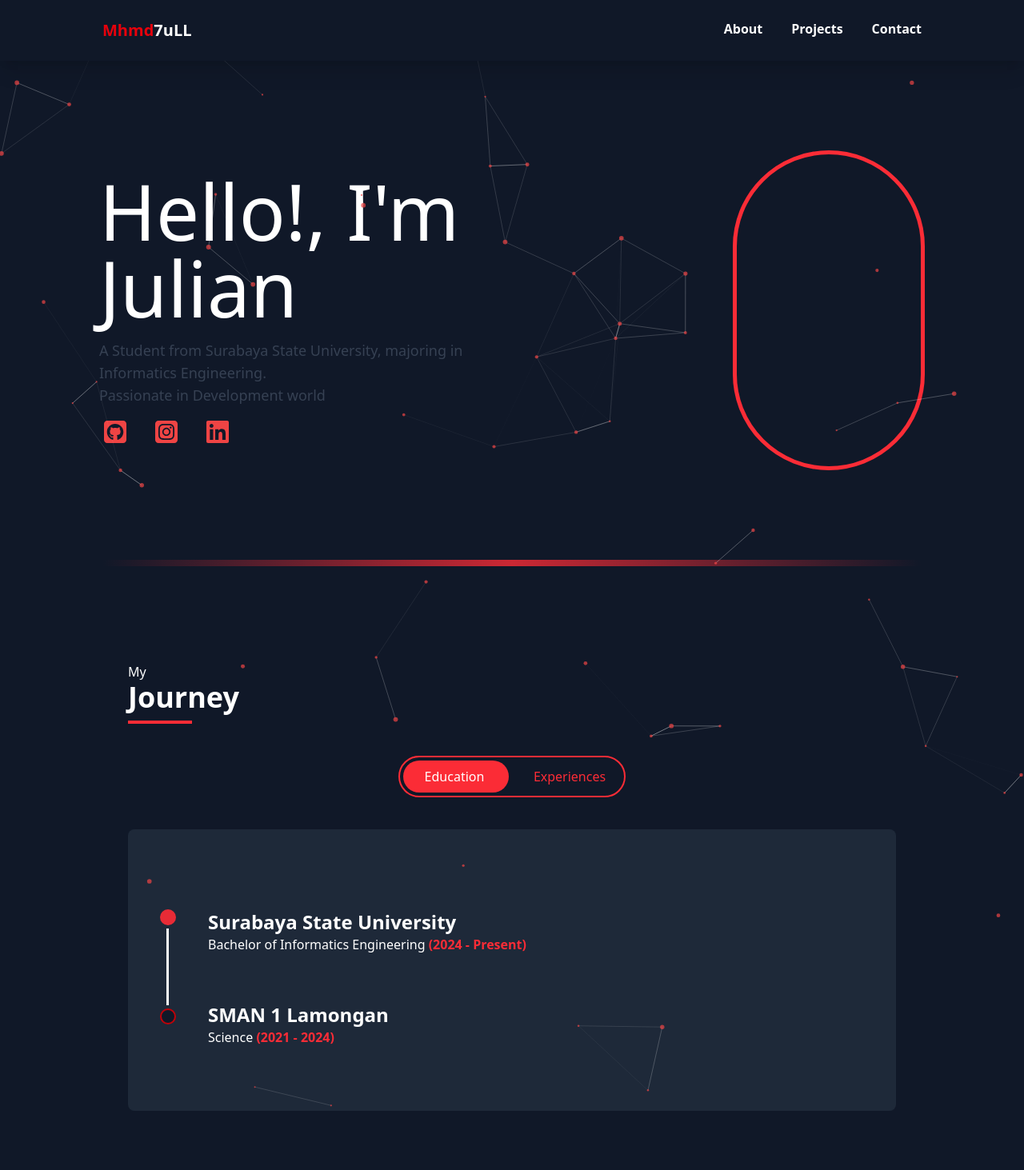
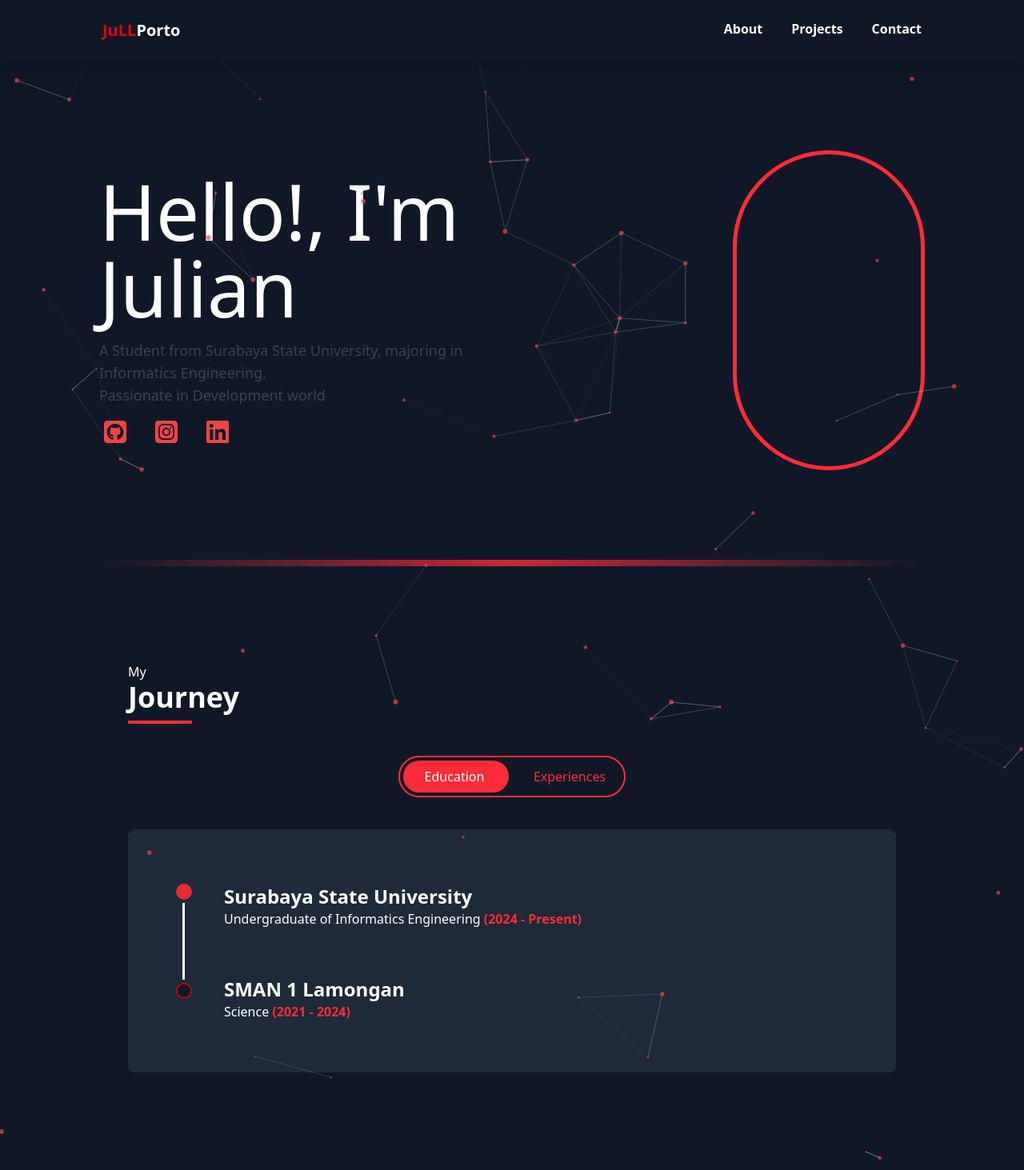
Before and after one commit to Mhmd7uLL/PortFolioReact, a React (Vite) app: page / in a window 1280 px wide. Shown: the top 1463 px of the page at 80% size. Built offline with nearby package versions, Linux system fonts and the light colour scheme.

Commit message:
test push

```diff
--- a/src/App.css
+++ b/src/App.css
@@ -1 +1,18 @@
 @import "tailwindcss";
+
+
+/* Animation of Journey */
+@keyframes fadeSlide {
+  from {
+    opacity: 0;
+    transform: translateY(10px);
+  }
+  to {
+    opacity: 1;
+    transform: translateY(0);
+  }
+}
+
+.animate-fade-slide {
+  animation: fadeSlide 0.35s ease-out;
+}
--- a/src/components/Navbar/Navbar.jsx
+++ b/src/components/Navbar/Navbar.jsx
@@ -9,7 +9,7 @@ function Navbar() {
       >
         <div className="font-bold text-xl">
           <h1>
-            <span className="text-red-600">Mhmd</span>7uLL
+            <span className="text-red-600">JuLL</span>Porto
           </h1>
         </div>
         <div>
--- a/src/page/About/About.jsx
+++ b/src/page/About/About.jsx
@@ -14,9 +14,9 @@ function About() {
         id="home"
       >
         <div>
-          <h1 className="text-8xl font-light mb-4">
+          <h1 className="text-8xl font-light mb-4 z-10">
             Hello!, I'm<br></br>
-            <span className="font-medium">Julian</span>
+            <span className="font-medium z-100">Julian</span>
           </h1>
           <p className="text-lg text-gray-700 w-3/4">
             A Student from Surabaya State University, majoring in Informatics
@@ -40,6 +40,7 @@ function About() {
       </header>
 
       <div className="h-2 w-256 mx-auto mb-30 bg-gradient-to-r from-transparent via-red-500/80 to-transparent"></div>
+
 
       <div className="px-40">
         <div className="flex flex-col items-start">
@@ -79,9 +80,9 @@ function About() {
           </div>
         </div>
 
-        <div className="mt-10 pb-20 bg-gray-800 p-10 rounded-lg">
+        <div className="mt-10 bg-gray-800 pt-2 pb-16 px-15 rounded-lg">
           {active === "education" && (
-            <div className="mt-15 flex flex-row items-start space-x-10">
+            <div className="animate-fade-slide mt-15 flex flex-row items-start space-x-10">
               <div>
                 <div className="bg-red-500 w-5 h-5 rounded-full mb-1 animate-pulse"></div>
                 <div className="h-24 border-l-3 border-white ml-2"></div>
@@ -93,7 +94,7 @@ function About() {
                     Surabaya State University
                   </h4>
                   <p>
-                    Bachelor of Informatics Engineering
+                    Undergraduate of Informatics Engineering
                     <span className="font-bold text-red-500">
                       {" "}
                       (2024 - Present)
@@ -117,7 +118,7 @@ function About() {
           )}
 
           {active === "experience" && (
-            <div className="mt-15 flex flex-row items-start space-x-10">
+            <div className="animate-fade-slide mt-15 flex flex-row items-start space-x-10">
               <div>
                 <div className="bg-red-500 w-5 h-5 rounded-full mb-1 animate-pulse"></div>
                 <div className="h-20 border-l-3 border-white ml-2"></div>
--- a/src/page/Contact/Contact.jsx
+++ b/src/page/Contact/Contact.jsx
@@ -1,4 +1,24 @@
 function Contact() {
+  return (
+    <div className="px-40 mt-40">
+      <div className="flex flex-col items-start">
+        <h3 className="text-white">Get in</h3>
+        <h1 className="text-white font-bold text-4xl">Touch</h1>
+        <hr></hr>
+        <div className="bg-red-500 w-20 h-1 mt-2"></div>
+      </div>
+
+        <div className="mt-10 mb-40">
+            <p className="text-gray-300 text-lg">
+                I'm always open to discussing new projects, creative ideas, or opportunities to be part of your visions. Feel free to reach out to me via email at
+                <span className="text-red-500 font-bold">
+                    {" "}
+                    mhmd7ull@gmail.com
+                </span>
+            </p>
+        </div>
+    </div>
+  );
 }
 
 export default Contact;
--- a/src/page/Projects/Projects.jsx
+++ b/src/page/Projects/Projects.jsx
@@ -21,7 +21,7 @@ import tictac from "../../assets/tic-tac-toe.png";
 function Projects() {
   return (
     <div>
-      <div className="mt-40 px-37" id="tech-stack">
+      <div className="mt-40 px-40" id="tech-stack">
         <div className="flex flex-col items-start">
           <h3 className="text-white">Tech</h3>
           <h1 className="text-white font-bold text-4xl">Stack</h1>
@@ -52,7 +52,7 @@ function Projects() {
         </div>
       </div>
       <div id="projects">
-        <div className="mt-40 px-37">
+        <div className="mt-40 px-40">
           <div className="flex flex-col items-start">
             <h3 className="text-white">My</h3>
             <h1 className="text-white font-bold text-4xl">Projects</h1>
```
